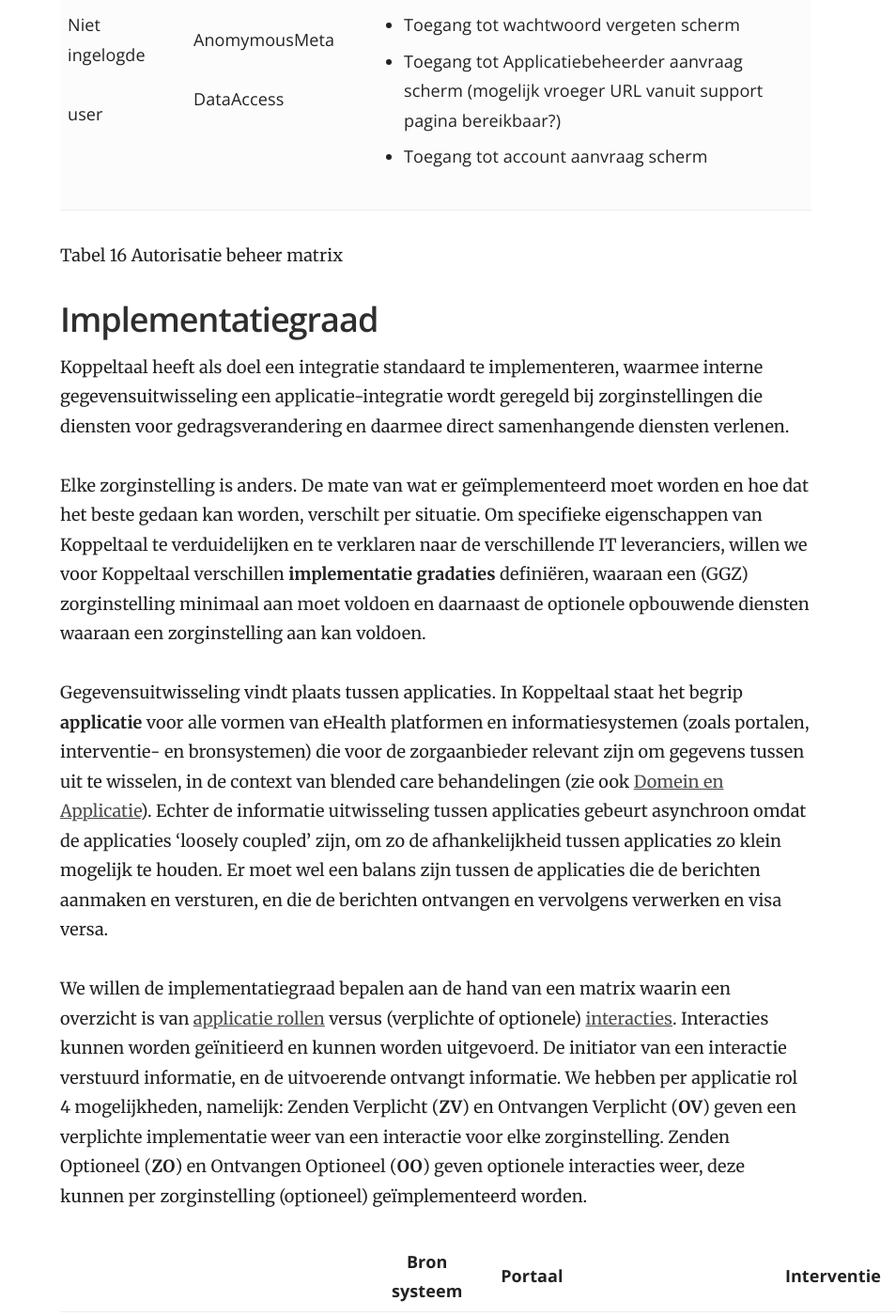
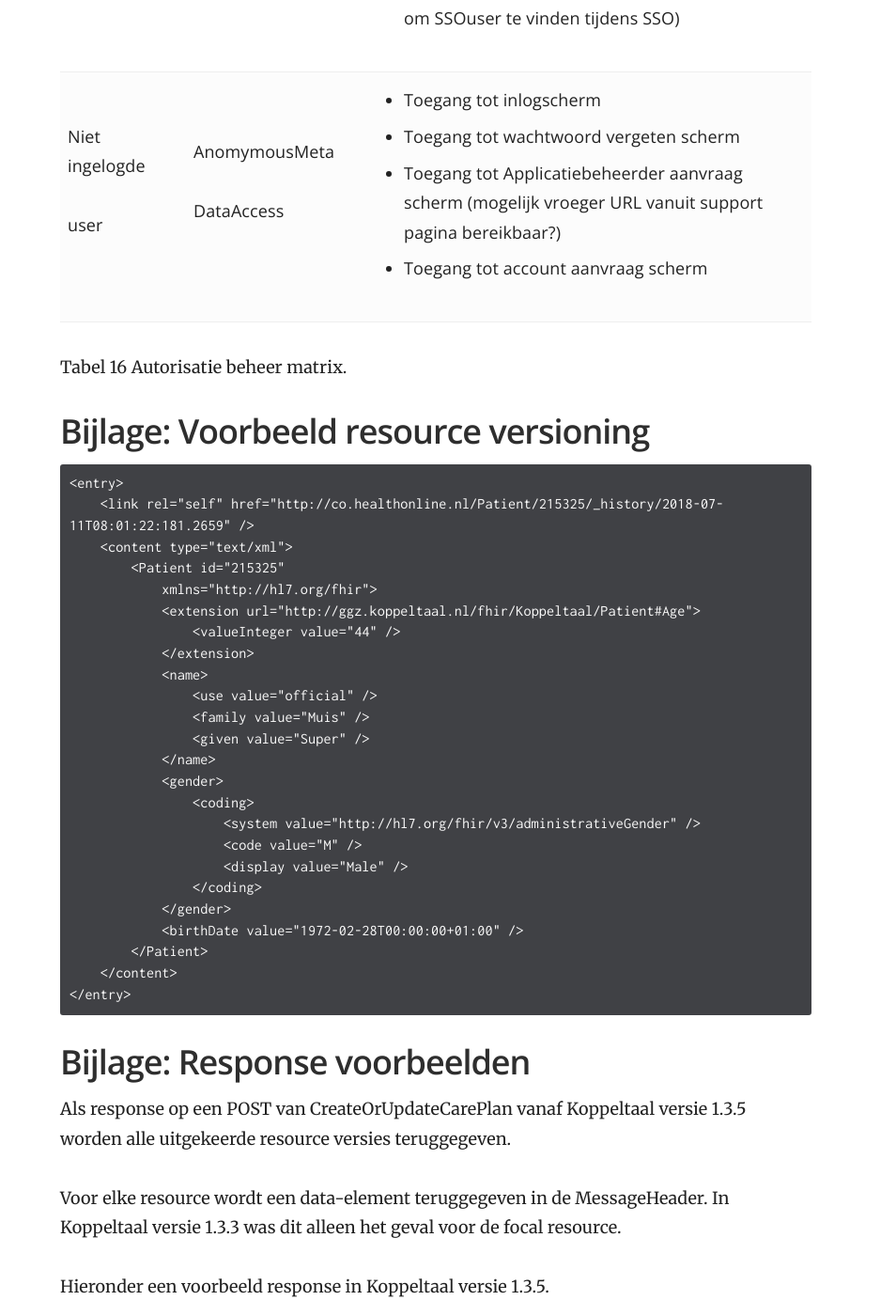
Before and after one commit to Koppeltaal/Koppeltaal-Documentation, a Jekyll site: the page built from technologie-architectuur.md, in a window 1280 px wide and 1400 px high, scrolled down 96975 px. Shown: the whole window at 94% size, without its empty margins (326-1280 px from the left). Built offline with Jekyll 4.4.1, drawn with Linux system fonts in a browser that asks for light colours; some of the changed text lies outside the part shown.

Commit message:
GitBook: [master] one page modified

```diff
--- a/technologie-architectuur.md
+++ b/technologie-architectuur.md
@@ -542,19 +542,24 @@ Bij Koppeltaal maken we gebruik van Single-Sign-On \(SSO\). Hiermee kunnen eindg
 
 Koppeltaal ondersteunt twee typen van Single-Sign-On flows, met Koppeltaal Server als OAuth2-compatibele autorisatieserver en de Applicatie als OAuth2 Client:
 
-* SMART Autorisatie voor webapplicaties \(zie 5.3\), voor het autoriseren en starten van webapplicaties \(zoals een eHealth-module, of een ROM lijst\).
-* SMART Autorisatie voor mobiele apps \(zie 5.4\), voor het starten van een app op een smartphone van een eindgebruiker.
+* [SMART Autorisatie voor webapplicaties](technologie-architectuur.md#smart-autorisatie-voor-webapplicaties), voor het autoriseren en starten van webapplicaties \(zoals een eHealth-module, of een ROM lijst\).
+* [SMART Autorisatie voor mobiele apps](technologie-architectuur.md#smart-autorisatie-voor-mobiele-apps), voor het starten van een app op een smartphone van een eindgebruiker.
 
 Koppeltaal biedt na het authenticatie proces en na selectie van activiteiten via het Portal de gebruiker een URL link aan naar een applicatie \(interventie\), waarmee de gebruiker de applicatie kan starten. De gebruiker heeft hiermee zowel het Portal als een \(web of mobiele\) applicatie tot zijn beschikking.
 
 Wanneer de gebruiker de applicatie URL opent, moeten de volgende gegevens aan Koppeltaal doorgegeven worden:
 
 1. Application Identifier \(gekoppeld aan een specifieke applicatie\) – noodzakelijk om de Koppeltaalserver de publicerende applicatie en zijn URL op te kunnen zoeken.
-2. CarePlanActivity identifier – gebruikt om te achterhalen welke activiteiten een bepaalde applicatie \(Game\) herkent.
-3. Patient identifier – wordt gebruikt om de patiënt te identificeren door de applicatie \(Game\).
-4. User identifier – wordt gebruikt door de applicatie om correcte views te laten zien voor die gebruiker
-5. Optioneel aanvullende applicatie informatie – bijv. dat er een specifieke pagina door de applicatie moet worden geopend.
-6. Een overeengekomen security token van de applicatie naar de Koppeltaal Server wordt verstuurd, zodat de Koppeltaal server kan verifiëren dat de aanroepende applicatie een bekende \(en geregistreerde\) applicatie is die kan worden vertrouwd in de context van domein en applicatie-instantie. Dit token bevat tenminste een Hash van de URL van de applicatie en voorkomt dat iemand de URL van de applicatie \(het adres\) aanpast en opnieuw indient bij de Koppeltaal Server. Tevens bevat het token een \(geheime\) code die zowel bij de applicatie als de Koppeltaal server bekend is en, mogelijk, een Nonce die voorkomt dat de URL meerder malen \(sessies, resource\) misbruikt kan worden.
+2. Patient identifier – wordt gebruikt om de patiënt te identificeren door de applicatie \(Game\).
+3. User identifier – wordt gebruikt door de applicatie om correcte views te laten zien voor die gebruiker
+4. Optioneel aanvullende applicatie informatie – bijv. dat er een specifieke pagina door de applicatie moet worden geopend.
+5. Een overeengekomen security token van de applicatie naar de Koppeltaal Server wordt verstuurd, zodat de Koppeltaal server kan verifiëren dat de aanroepende applicatie een bekende \(en geregistreerde\) applicatie is die kan worden vertrouwd in de context van domein en applicatie-instantie. Dit token bevat tenminste een Hash van de URL van de applicatie en voorkomt dat iemand de URL van de applicatie \(het adres\) aanpast en opnieuw indient bij de Koppeltaal Server. Tevens bevat het token een \(geheime\) code die zowel bij de applicatie als de Koppeltaal server bekend is en, mogelijk, een Nonce die voorkomt dat de URL meerder malen \(sessies, resource\) misbruikt kan worden.
+
+Naast de bovengenoemde velden, kunnen er ook _optionele velden_ gebruikt worden die doorgegeven worden:
+
+1. CarePlanActivity identifier – gebruikt om te achterhalen welke activiteiten een bepaalde applicatie \(Game\) herkent.
+
+
 
 ### SMART Autorisatie voor webapplicaties
 
@@ -3040,53 +3045,7 @@ Koppeltaal Support beheert verschillende diensten, zoals het beheer van de domei
   </tbody>
 </table>
 
-Tabel 16 Autorisatie beheer matrix
-
-## Implementatiegraad
-
-Koppeltaal heeft als doel een integratie standaard te implementeren, waarmee interne gegevensuitwisseling een applicatie-integratie wordt geregeld bij zorginstellingen die diensten voor gedragsverandering en daarmee direct samenhangende diensten verlenen.
-
-Elke zorginstelling is anders. De mate van wat er geïmplementeerd moet worden en hoe dat het beste gedaan kan worden, verschilt per situatie. Om specifieke eigenschappen van Koppeltaal te verduidelijken en te verklaren naar de verschillende IT leveranciers, willen we voor Koppeltaal verschillen **implementatie gradaties** definiëren, waaraan een \(GGZ\) zorginstelling minimaal aan moet voldoen en daarnaast de optionele opbouwende diensten waaraan een zorginstelling aan kan voldoen.
-
-Gegevensuitwisseling vindt plaats tussen applicaties. In Koppeltaal staat het begrip **applicatie** voor alle vormen van eHealth platformen en informatiesystemen \(zoals portalen, interventie- en bronsystemen\) die voor de zorgaanbieder relevant zijn om gegevens tussen uit te wisselen, in de context van blended care behandelingen \(zie ook [Domein en Applicatie](informatiesystemen-architectuur.md#domein-en-applicatie)\). Echter de informatie uitwisseling tussen applicaties gebeurt asynchroon omdat de applicaties 'loosely coupled' zijn, om zo de afhankelijkheid tussen applicaties zo klein mogelijk te houden. Er moet wel een balans zijn tussen de applicaties die de berichten aanmaken en versturen, en die de berichten ontvangen en vervolgens verwerken en visa versa.
-
-We willen de implementatiegraad bepalen aan de hand van een matrix waarin een overzicht is van [applicatie rollen](informatiesystemen-architectuur.md#actoren-en-rollen) versus \(verplichte of optionele\) [interacties](informatiesystemen-architectuur.md#use-case-versus-interacties). Interacties kunnen worden geïnitieerd en kunnen worden uitgevoerd. De initiator van een interactie verstuurd informatie, en de uitvoerende ontvangt informatie. We hebben per applicatie rol 4 mogelijkheden, namelijk: Zenden Verplicht \(**ZV**\) en Ontvangen Verplicht \(**OV**\) geven een verplichte implementatie weer van een interactie voor elke zorginstelling. Zenden Optioneel \(**ZO**\) en Ontvangen Optioneel \(**OO**\) geven optionele interacties weer, deze kunnen per zorginstelling \(optioneel\) geïmplementeerd worden.
-
-|  | Bron systeem | Portaal |  |  | Interventie |  |  |
-| :--- | :---: | :---: | :---: | :---: | :---: | :---: | :---: |
-|  | **EPD** | **Behandelaar** | **Patient** | **Derde** | **Game** | **E-** **Leanrning** | **ROM** |
-| WebLaunch \(SSO\) |  | ZV\[1\] | ZV\[1\] | ZV\[1\] | OV\[1\] | OV\[1\] | OV\[1\] |
-| CreateOrUpdateCarePlan |  | ZV/OV\[1\] | ZV/OV\[1\] | ZV/OV\[1\] | OV\[1\] | OV\[1\] | OV\[1\] |
-| CreateOrUpdatePatient | ZV\[2\] | ZO/OV\[2\] | ZO/OV\[2\] |  | OV\[2\] | OV\[2\] | OV\[2\] |
-| CreateOrUpdatePractitioner | ZV\[2\] | ZO/OV\[2\] |  |  | OV\[2\] | OV\[2\] | OV\[2\] |
-| CreateOrUpdateRelatedPerson | ZV\[3\] | OV\[3\] | ZO/OV\[3\] | ZO/OV\[3\] | OV\[3\] | OV\[3\] | OV\[3\] |
-| CreateOrUpdateActivityDefinition |  |  |  |  | ZO\[3\] | ZO\[3\] | ZO\[3\] |
-| GetActivityDefinitions |  | OV\[2\] | OV\[2\] | OV\[2\] |  |  |  |
-| UpdateCarePlanActivityStatus   \(Available, InProgress, Completed, Canceled\) |  | OV\[2\] | OV\[2\] | OV\[2\] | ZO\[3\] | ZO\[3\] | ZO\[3\] |
-| CreateOrUpdateCarePlanActivityResult |  | OO\[3\] | OO\[3\] | OO\[3\] | ZO\[3\] | ZO\[3\] | ZO\[3\] |
-| CreateOrUpdateUserMessage | ZO\[3\] | ZO/OO\[3\] | ZO/OO\[3\] | ZO/OO\[3\] | ZO\[3\] | ZO\[3\] | ZO\[3\] |
-
-\[1\]: **Implementatie graad 1**
-
-* Portalen kunnen interventies \(zoals ROM\) lanceren
-* Interventies kunnen gelanceerd worden
-* Behandelaar initieert een behandelplan \(CarePlan\) voor de patiënt
-
-\[2\]: **Implementatie graad 2**
-
-* Portalen en interventies verplichte \(ZV en OV\) interacties geïmplementeerd
-
-\[3\]: **Implementatie graad 3**
-
-* Portalen en interventies optionele \(ZO en OO\) interacties geïmplementeerd
-
-Kanttekeningen:
-
-* Zendende en ontvangende partij moeten dezelfde interacties ondersteunen en aangeven op welk implementatiegraad ze zitten van hun aan te bieden product
-* Het EPD bronsysteem wordt gebruikt om patiënten te kunnen identificeren en kan aangevuld worden met andere gegevens. Deze aanvullende gegevens worden \(nu\) niet overgenomen door het EPD bronsysteem \(zie ook Matrix\). De initiërende behandelaar \(portaal\) is verantwoordelijk voor het CarePlan.
-* Patiënten \(portaal\) kunnen aanpassingen doen op \(delen van\) een CarePlan \(functioneel proces\).
-* Activity Definitions van interventies kunnen ook met de hand \(door een beheerder\) toegevoegd worden. Dit is de reden waarom de interactie CreateOrUpdateActivityDefinition niet een hoge prio heeft, qua implementatiegraad.
-* CreateOrUpdateRelatedPerson heeft een lagere prioriteit qua implementatie dan CreateOrUpdatePatient.
+Tabel 16 Autorisatie beheer matrix.
 
 ## Bijlage: Voorbeeld resource versioning
 
```
